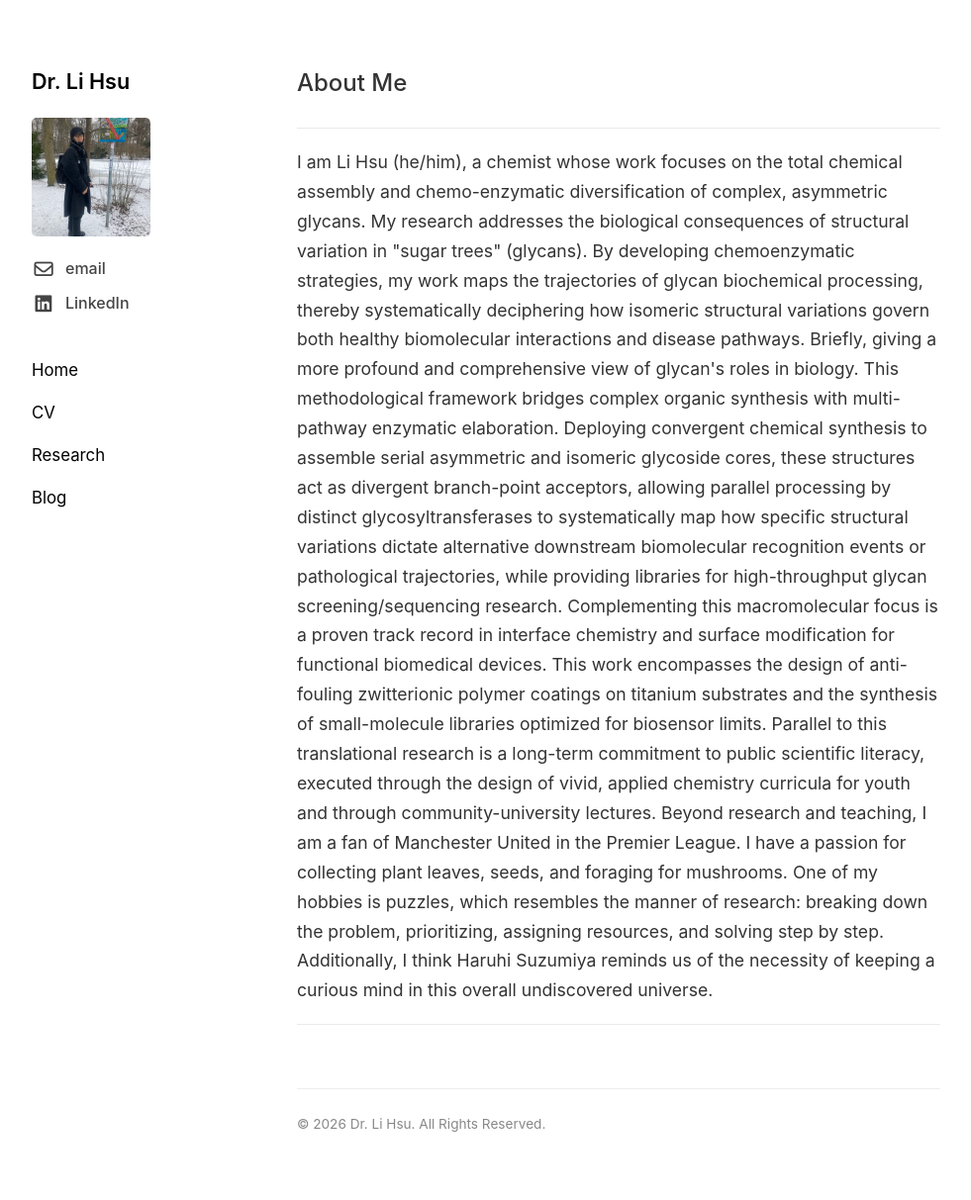
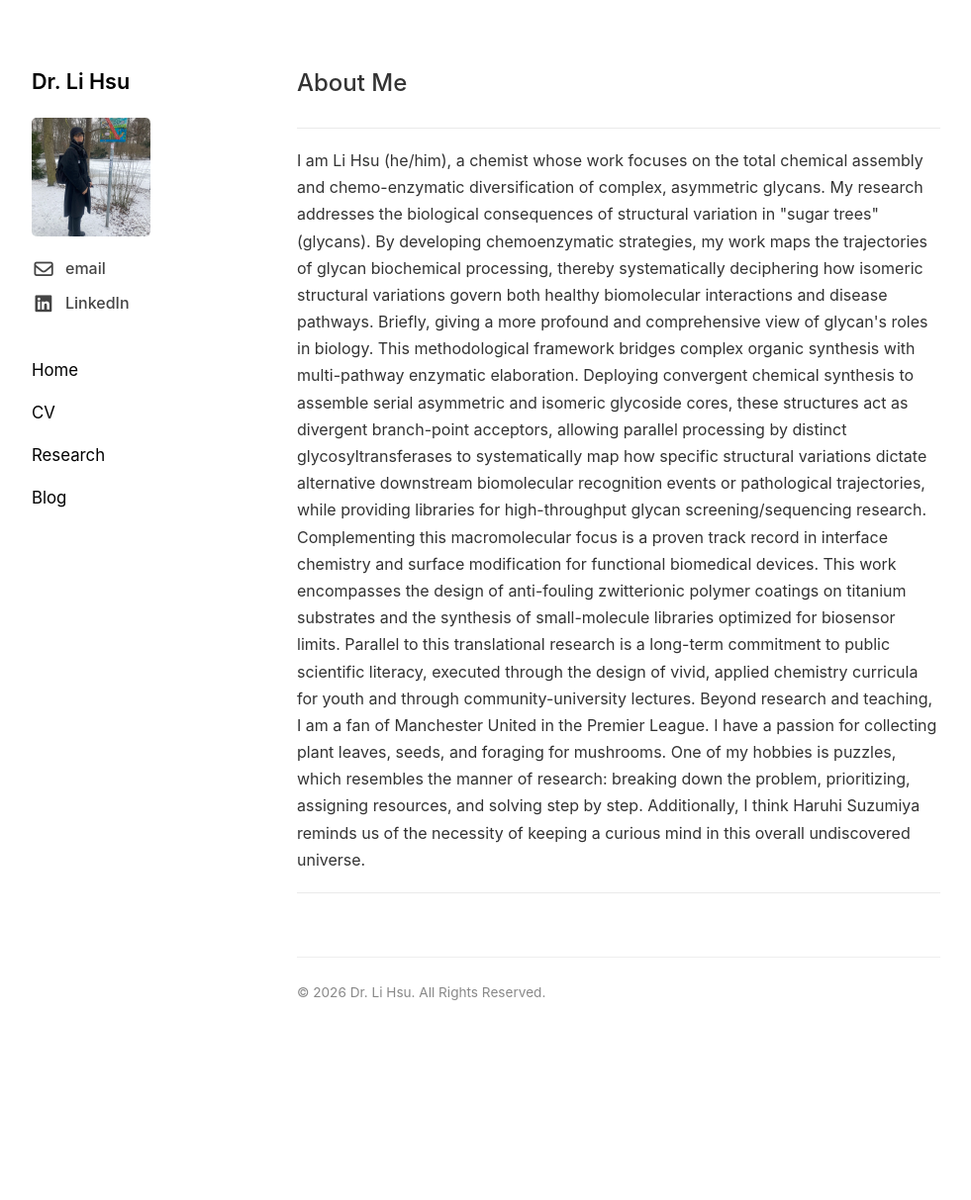
Before and after one commit to lorenzlhsu/lorenzlhsu.github.io, a Jekyll site: the page built from index.md, in a window 1280 px wide. Shown: the whole page at 99% size, without its empty margins (133-1114 px from the left). Built offline with Jekyll 4.4.1, drawn with Linux system fonts in a browser that asks for light colours; after the commit the page ends 1079 px from its top, so only the background shows below that.

Commit message:
Update index.md

```diff
--- a/index.md
+++ b/index.md
@@ -6,7 +6,6 @@ title: Home
 
 <div style="border-top: 1px solid #eaeaea; border-bottom: 1px solid #eaeaea; padding: 1.2rem 0; margin: 1.5rem 0 3rem 0;">
 
-<p style="margin: 0; font-size: 1.1rem; color: #333;">
 I am Li Hsu (he/him), a chemist whose work focuses on the total chemical assembly and chemo-enzymatic diversification of complex, asymmetric glycans.
 
 My research addresses the biological consequences of structural variation in "sugar trees" (glycans). By developing chemoenzymatic strategies, my work maps the trajectories of glycan biochemical processing, thereby systematically deciphering how isomeric structural variations govern both healthy biomolecular interactions and disease pathways. Briefly, giving a more profound and comprehensive view of glycan's roles in biology.
```
